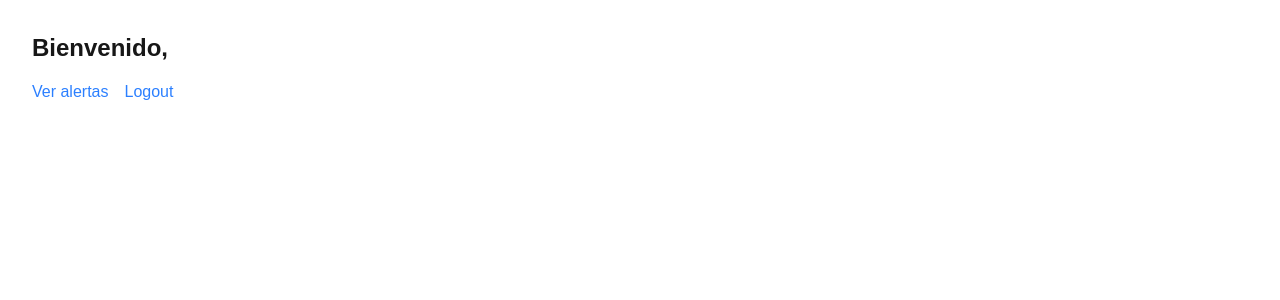
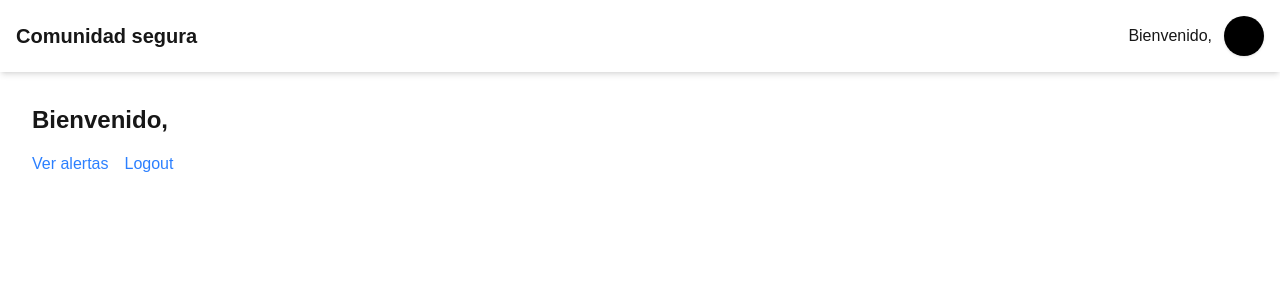
Before and after one commit to JuankMorcillo/trying-next, a Next.js app: page / in a window 1280 px wide. Shown: the top 300 px of the page. Built offline with nearby package versions, Linux system fonts and the light colour scheme; no server answers; sample sign-in values are in the browser's storage.

Commit message:
feature: se crea componente header; estara en todo momento en la pagina mientras se haya iniciado sesion

```diff
--- a/src/app/layout.js
+++ b/src/app/layout.js
@@ -4,6 +4,7 @@ import { Geist, Geist_Mono } from "next/font/google";
 import "./globals.css";
 import { DataProvider } from "@/context/DataContext";
 import { SessionProvider } from "next-auth/react"
+import Header from "@/components/ui/header";
 
 const geistSans = Geist({
   variable: "--font-geist-sans",
@@ -23,6 +24,7 @@ export default function RootLayout({ children }) {
       >
         <SessionProvider>
           <DataProvider>
+            <Header />
             {children}
           </DataProvider>
         </SessionProvider>
--- /dev/null
+++ b/src/components/ui/header.js
@@ -0,0 +1,111 @@
+import { signOut, useSession } from 'next-auth/react';
+import React, { useEffect, useRef, useState } from 'react'
+
+function stringToColor(str) {
+    // Simple hash to generate a color from a string
+    let hash = 0;
+    for (let i = 0; i < str.length; i++) {
+        hash = str.charCodeAt(i) + ((hash << 5) - hash);
+    }
+    // Convert hash to hex color
+    let color = '#';
+    for (let i = 0; i < 3; i++) {
+        const value = (hash >> (i * 8)) & 0xff;
+        color += ('00' + value.toString(16)).slice(-2);
+    }
+    return color;
+}
+
+function getInitials(nombres, apellidos) {
+    const n = nombres ? nombres.trim().split(' ')[0][0] : '';
+    const a = apellidos ? apellidos.trim().split(' ')[0][0] : '';
+    return (n + a).toUpperCase();
+}
+
+export default function Header() {
+
+    const { data: session, status } = useSession();
+    const nombres = session?.user?.nombres || '';
+    const apellidos = session?.user?.apellidos || '';
+    const initials = getInitials(nombres, apellidos);
+    const bgColor = stringToColor(nombres + apellidos);
+    const [open, setOpen] = useState(false)
+    const modalRef = useRef(null);
+
+    const logoutIcon = {
+        'name': 'logout',
+        'icon': <svg xmlns="http://www.w3.org/2000/svg" fill="none" viewBox="0 0 24 24" strokeWidth={1.5} stroke="currentColor" className="size-6">
+            <path strokeLinecap="round" strokeLinejoin="round" d="M8.25 9V5.25A2.25 2.25 0 0 1 10.5 3h6a2.25 2.25 0 0 1 2.25 2.25v13.5A2.25 2.25 0 0 1 16.5 21h-6a2.25 2.25 0 0 1-2.25-2.25V15m-3 0-3-3m0 0 3-3m-3 3H15" />
+        </svg>
+    }
+
+    useEffect(() => {
+        function handleClickOutside(event) {
+            if (modalRef.current && !modalRef.current.contains(event.target)) {
+                setOpen(false);
+            }
+        }
+        if (open) {
+            document.addEventListener('mousedown', handleClickOutside);
+        } else {
+            document.removeEventListener('mousedown', handleClickOutside);
+        }
+        return () => {
+            document.removeEventListener('mousedown', handleClickOutside);
+        };
+    }, [open]);
+
+    const handleLogout = () => {
+        signOut({ redirect: true, callbackUrl: '/login' });
+    };
+
+    return (
+        <>
+
+            {
+                session &&
+                <>
+                    <header>
+                        <nav className="bg-white-800 p-4 shadow-md">
+                            <div className="grid grid-cols-2 gap-4 place-content-between">
+                                <div className="flex items-center">
+                                    <h1 className="text-xl font-bold text-black-500">Comunidad segura</h1>
+                                </div>
+
+                                <div className="flex text-black-500 gap-3 place-content-end items-center">
+                                    <div>
+                                        Bienvenido, {session?.user?.nombres} {session?.user?.apellidos}
+                                    </div>
+                                    <button
+                                        className="w-10 h-10 cursor-pointer rounded-full text-white font-bold text-lg shadow transition duration-300 ease-in-out hover:-translate-y-1 hover:scale-110"
+                                        style={{ backgroundColor: bgColor }}
+                                        title={nombres + ' ' + apellidos}
+                                        onClick={() => setOpen(true)}
+                                    >
+                                        {initials}
+                                    </button>
+
+                                </div>
+                            </div>
+                        </nav>
+                    </header>
+                    {open && (
+                        <div
+                            ref={modalRef}
+                            className="absolute right-0 mt-2 z-50 bg-white rounded-lg shadow-lg p-4 min-w-[180px] flex flex-col items-center animate-fade-in"
+                        >
+                            <span className="text-lg font-semibold mb-2">{nombres} {apellidos}</span>
+                            <button
+                                className="flex place-content-center cursor-pointer w-full py-2 px-4 bg-red-500 text-white rounded hover:bg-red-600 transition"
+                                onClick={handleLogout}
+                            >
+                                {logoutIcon.icon} Logout
+                            </button>
+                        </div>
+                    )}
+                </>
+            }
+
+        </>
+    )
+}
```
